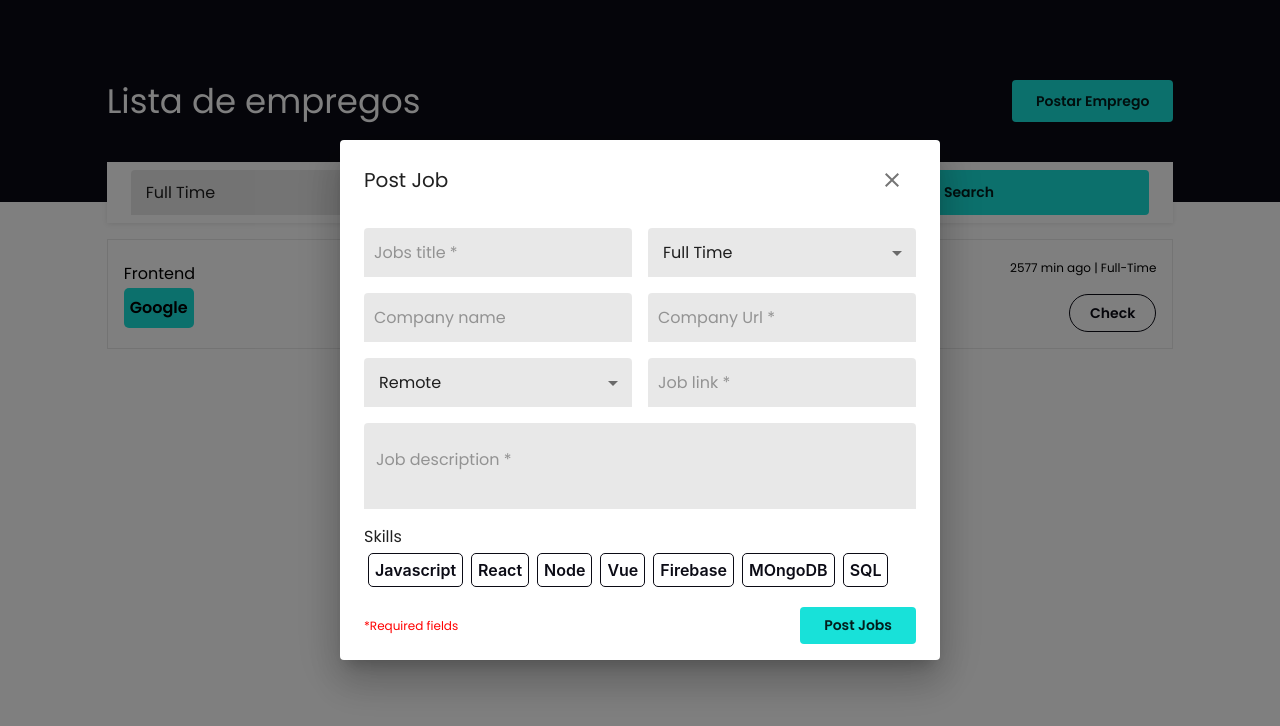
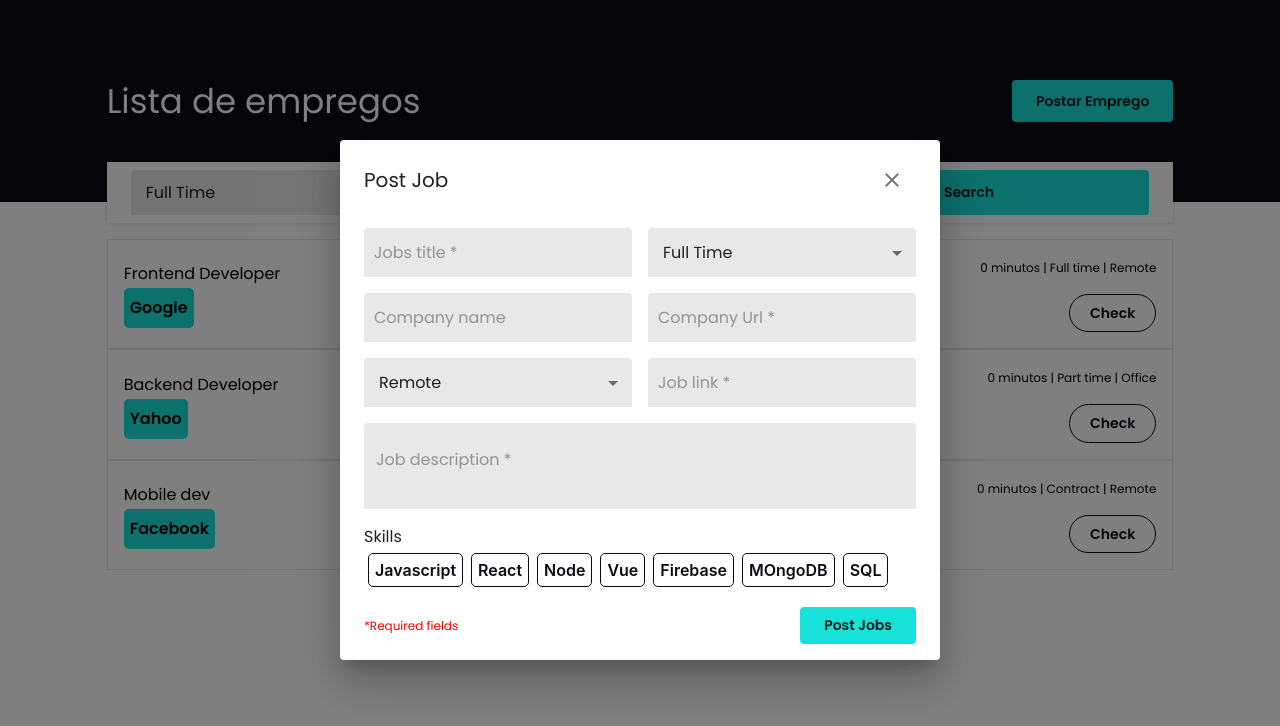
Before and after one commit to jdaniel231/jobs, a React (Create React App) app: page / in a window 1280 px wide. Shown: the top 726 px of the page. Built offline with nearby package versions, Linux system fonts and the light colour scheme.

Commit message:
dummy data

```diff
--- a/src/App.js
+++ b/src/App.js
@@ -5,6 +5,7 @@
 import SearchBar from "./componets/SearchBar";
 import JobCards from "./componets/Job/JobCards";
 import NewJobModal from "./componets/Job/NewJobModal";
+import jobData from "./dummyData";
 
 export default () => {
   return (
@@ -15,7 +16,7 @@
       <Grid xs={10}>
         <SearchBar />
 
-        <JobCards />
+        {jobData.map(job => <JobCards key={job.id} {...job} />)}
       </Grid>
     </Grid>
   </ThemeProvider>
--- a/src/componets/Job/JobCards.js
+++ b/src/componets/Job/JobCards.js
@@ -1,7 +1,7 @@
 import React from "react";
 import { Box, Grid, Typography, Button, makeStyles } from "@material-ui/core";
+import { differenceInMinutes } from "date-fns";
 
-const skills = ["Javascript", "React.js", "Node.js"]
 
 const useStyles = makeStyles((theme) =>({
   wrapper: {
@@ -39,16 +39,16 @@
     <Box p={2} className={classes.wrapper}>
       <Grid container alignItems="center">
         <Grid item xs>
-          <Typography  variant="subtitle1">Frontend</Typography>
-          <Typography className={classes.companyName} variant="subtitle1">Google</Typography>
+          <Typography  variant="subtitle1">{props.title}</Typography>
+          <Typography className={classes.companyName} variant="subtitle1">{props.companyName}</Typography>
         </Grid>
         <Grid  container item xs>
-          {skills.map(skill => <Grid className={classes.skillChip} item key={skill}>{skill}</Grid>)}
+          {props.skills.map(skill => <Grid className={classes.skillChip} item key={skill}>{skill}</Grid>)}
         </Grid>
         <Grid item container xs direction="column" alignItems="flex-end">
           <Grid item>
             <Typography variant="caption">
-              2577 min ago | Full-Time
+              {differenceInMinutes(Date.now(), props.postedOn)} minutos | {props.type} | {props.location}
             </Typography>
           </Grid>
           <Grid item>
```
